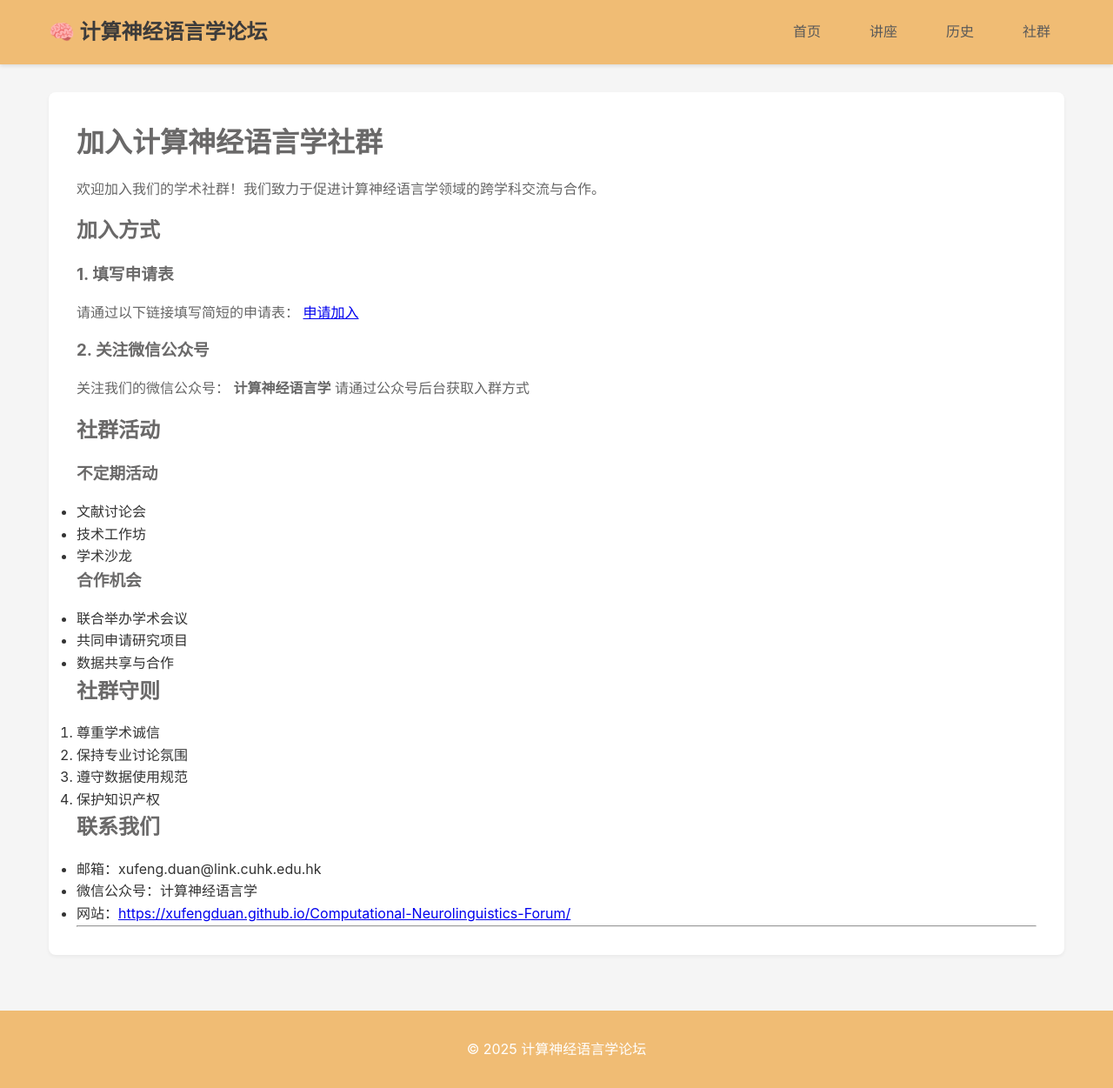
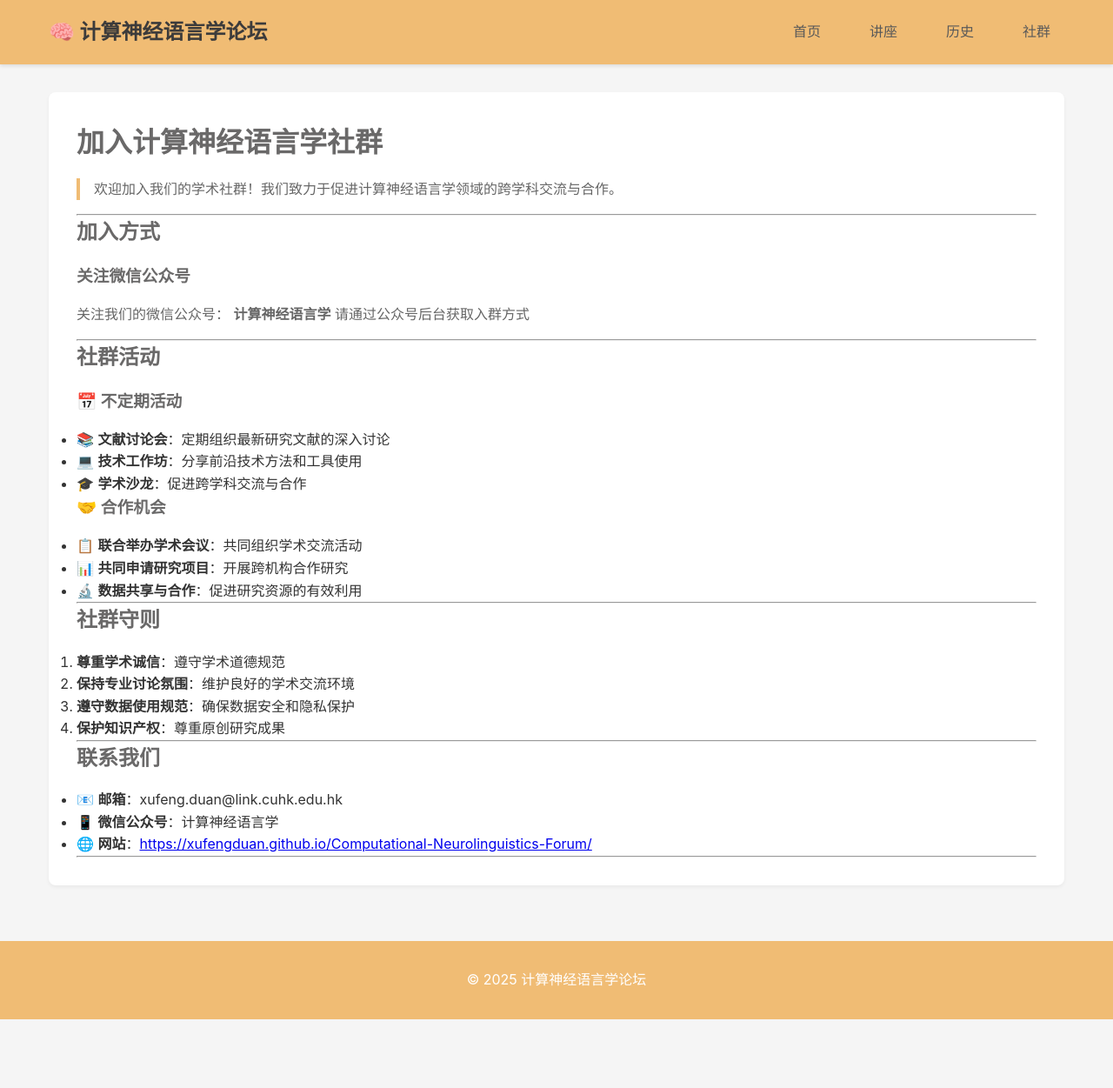
Before and after one commit to xufengduan/Computational-Neurolinguistics-Forum, a Jekyll site: the page built from community.md, in a window 1280 px wide and 1251 px high. Shown: the whole window at 87% size. Built offline with Jekyll 4.4.1, drawn with Linux system fonts in a browser that asks for light colours.

Commit message:
add more info

```diff
--- a/community.md
+++ b/community.md
@@ -6,41 +6,46 @@ permalink: /community/
 
 # 加入计算神经语言学社群
 
-欢迎加入我们的学术社群！我们致力于促进计算神经语言学领域的跨学科交流与合作。
+> 欢迎加入我们的学术社群！我们致力于促进计算神经语言学领域的跨学科交流与合作。
+
+---
 
 ## 加入方式
 
-### 1. 填写申请表
-请通过以下链接填写简短的申请表：
-[申请加入](#)
-
-### 2. 关注微信公众号
+### 关注微信公众号
 关注我们的微信公众号：
 **计算神经语言学**
 请通过公众号后台获取入群方式
 
+---
 
 ## 社群活动
-### 不定期活动
-- 文献讨论会
-- 技术工作坊
-- 学术沙龙
 
-### 合作机会
-- 联合举办学术会议
-- 共同申请研究项目
-- 数据共享与合作
+### 📅 不定期活动
+- 📚 **文献讨论会**：定期组织最新研究文献的深入讨论
+- 💻 **技术工作坊**：分享前沿技术方法和工具使用
+- 🎓 **学术沙龙**：促进跨学科交流与合作
+
+### 🤝 合作机会
+- 📋 **联合举办学术会议**：共同组织学术交流活动
+- 📊 **共同申请研究项目**：开展跨机构合作研究
+- 🔬 **数据共享与合作**：促进研究资源的有效利用
+
+---
 
 ## 社群守则
-1. 尊重学术诚信
-2. 保持专业讨论氛围
-3. 遵守数据使用规范
-4. 保护知识产权
+
+1. **尊重学术诚信**：遵守学术道德规范
+2. **保持专业讨论氛围**：维护良好的学术交流环境
+3. **遵守数据使用规范**：确保数据安全和隐私保护
+4. **保护知识产权**：尊重原创研究成果
+
+---
 
 ## 联系我们
 
-- 邮箱：xufeng.duan@link.cuhk.edu.hk
-- 微信公众号：计算神经语言学
-- 网站：[https://xufengduan.github.io/Computational-Neurolinguistics-Forum/](#)
+- 📧 **邮箱**：xufeng.duan@link.cuhk.edu.hk
+- 📱 **微信公众号**：计算神经语言学
+- 🌐 **网站**：[https://xufengduan.github.io/Computational-Neurolinguistics-Forum/](#)
 
 ---
```
